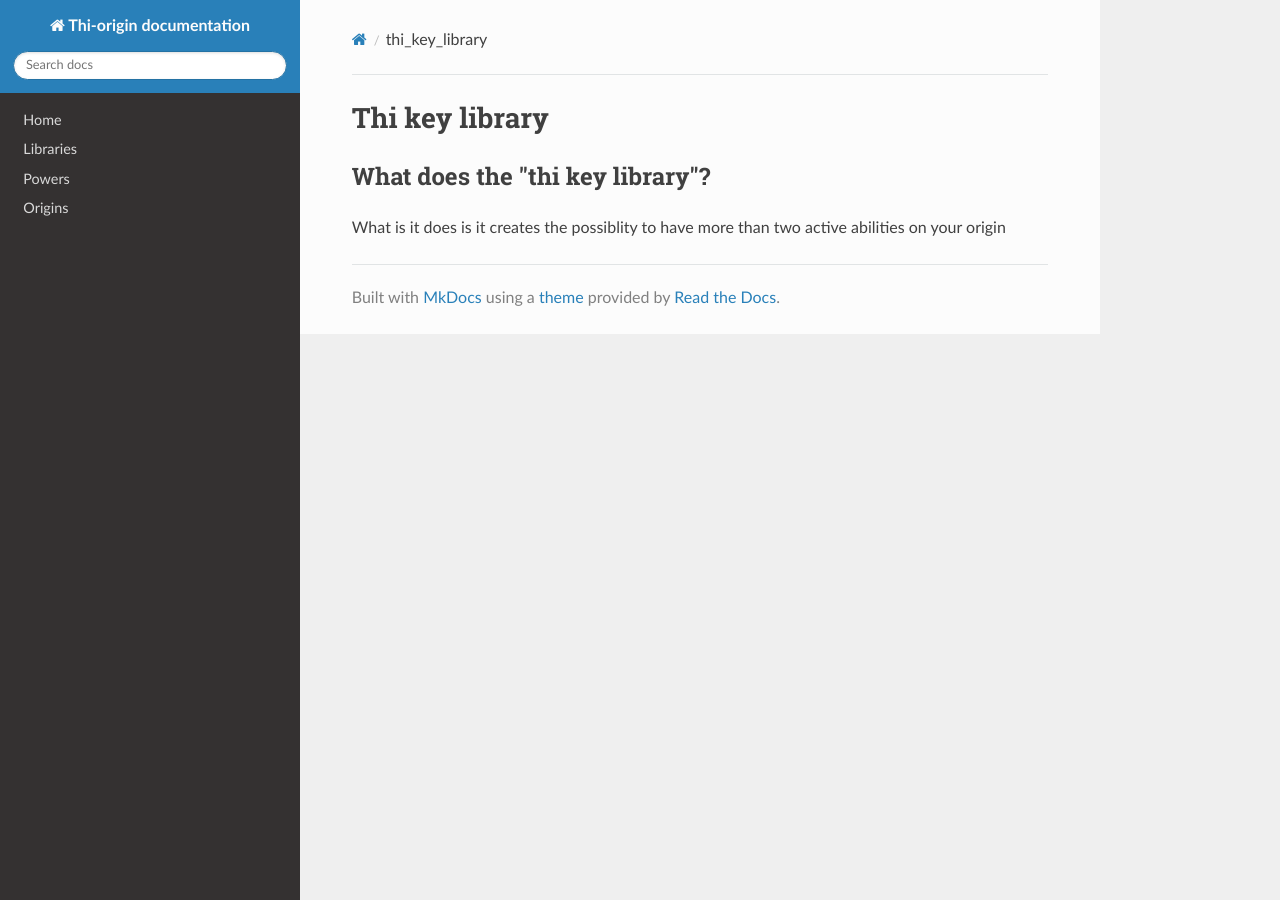
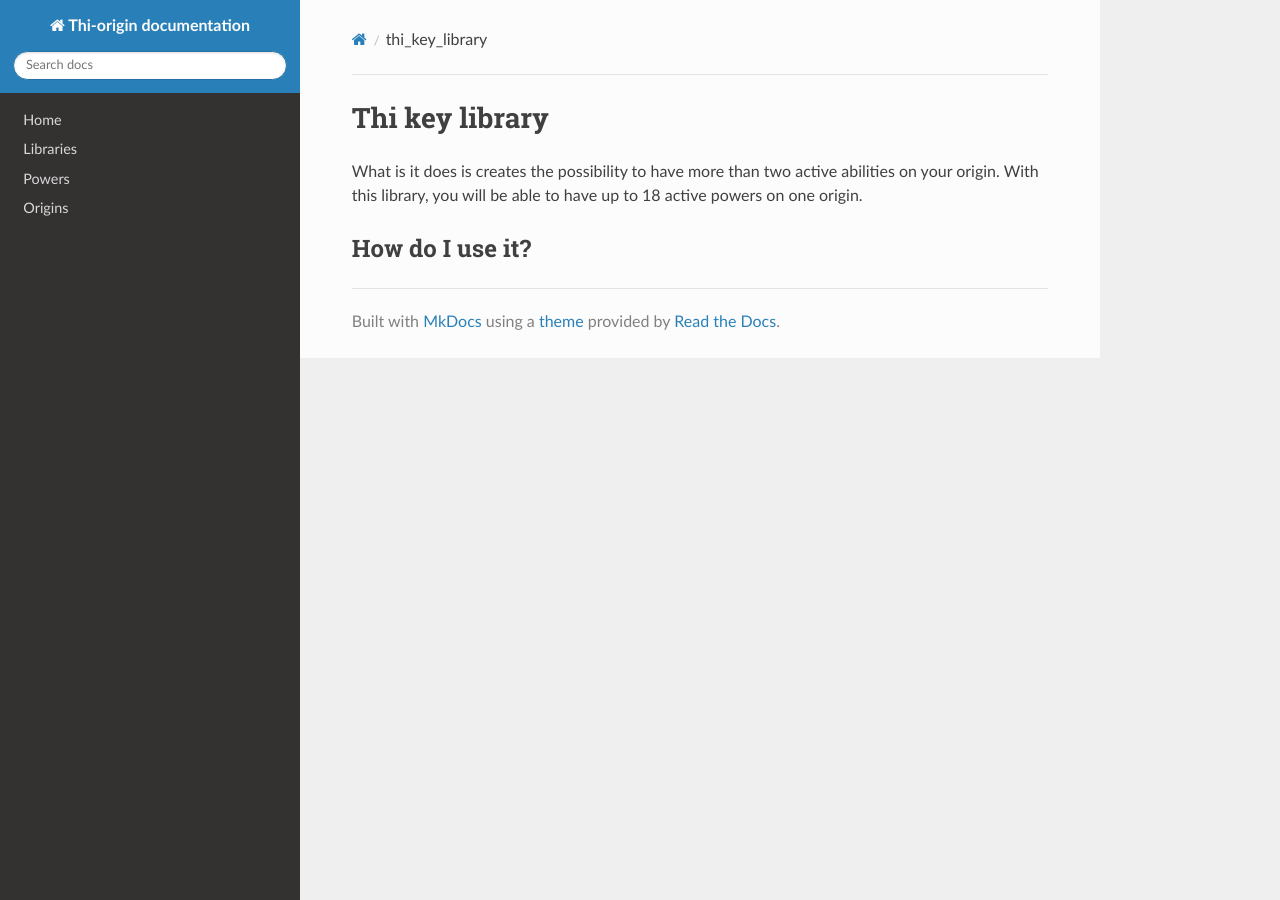
Before and after one commit to MisionThi/thi-origins-stuff, an MkDocs documentation site: the page built from docs/thi_key_library.md, in a window 1280 px wide. Built offline with MkDocs 1.6.1, drawn with Linux system fonts in a browser that asks for light colours; nearby versions of some CDN libraries.

Commit message:
Update thi_key_library.md

```diff
--- a/docs/thi_key_library.md
+++ b/docs/thi_key_library.md
@@ -5,5 +5,7 @@ date: 2021-04-04
 
 # Thi key library
 
-## What does the "thi key library"?
-What is it does is it creates the possiblity to have more than two active abilities on your origin
+What is it does is creates the possibility to have more than two active abilities on your origin.
+With this library, you will be able to have up to 18 active powers on one origin.
+
+## How do I use it?
```
